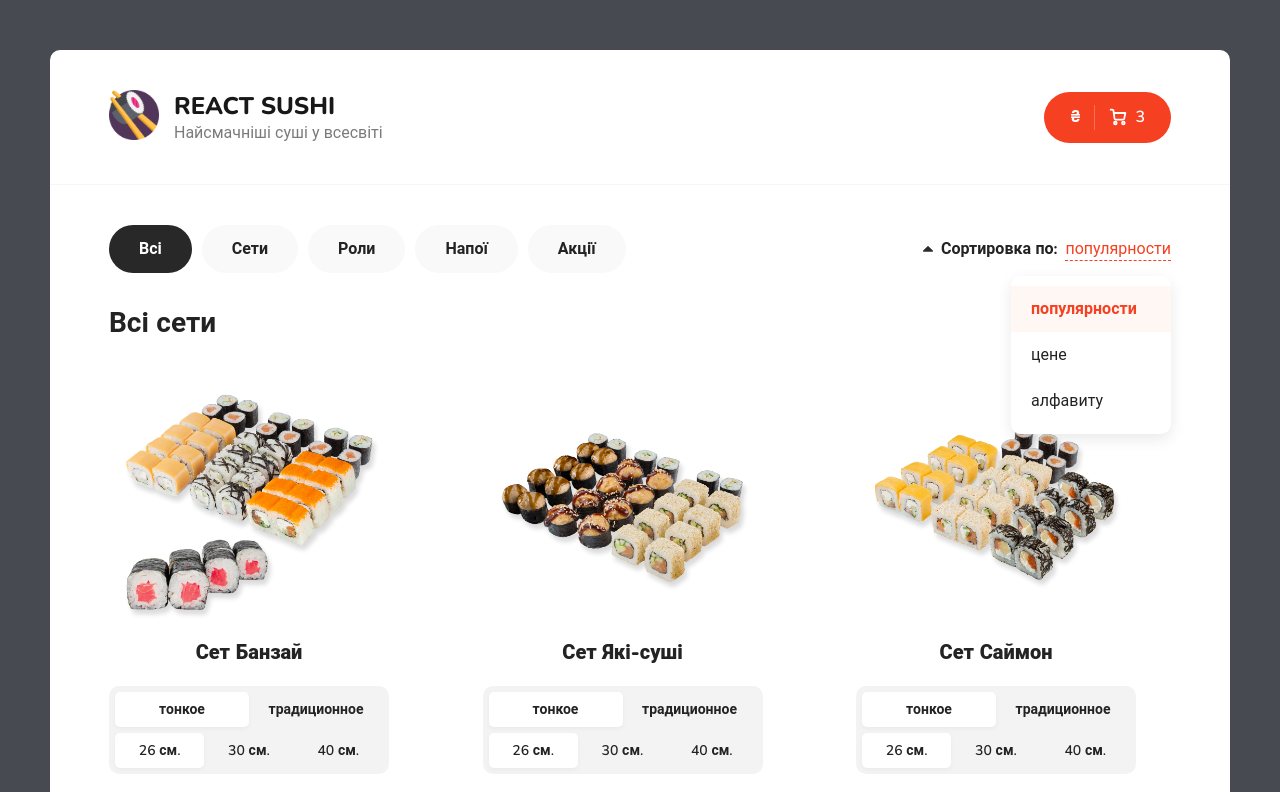
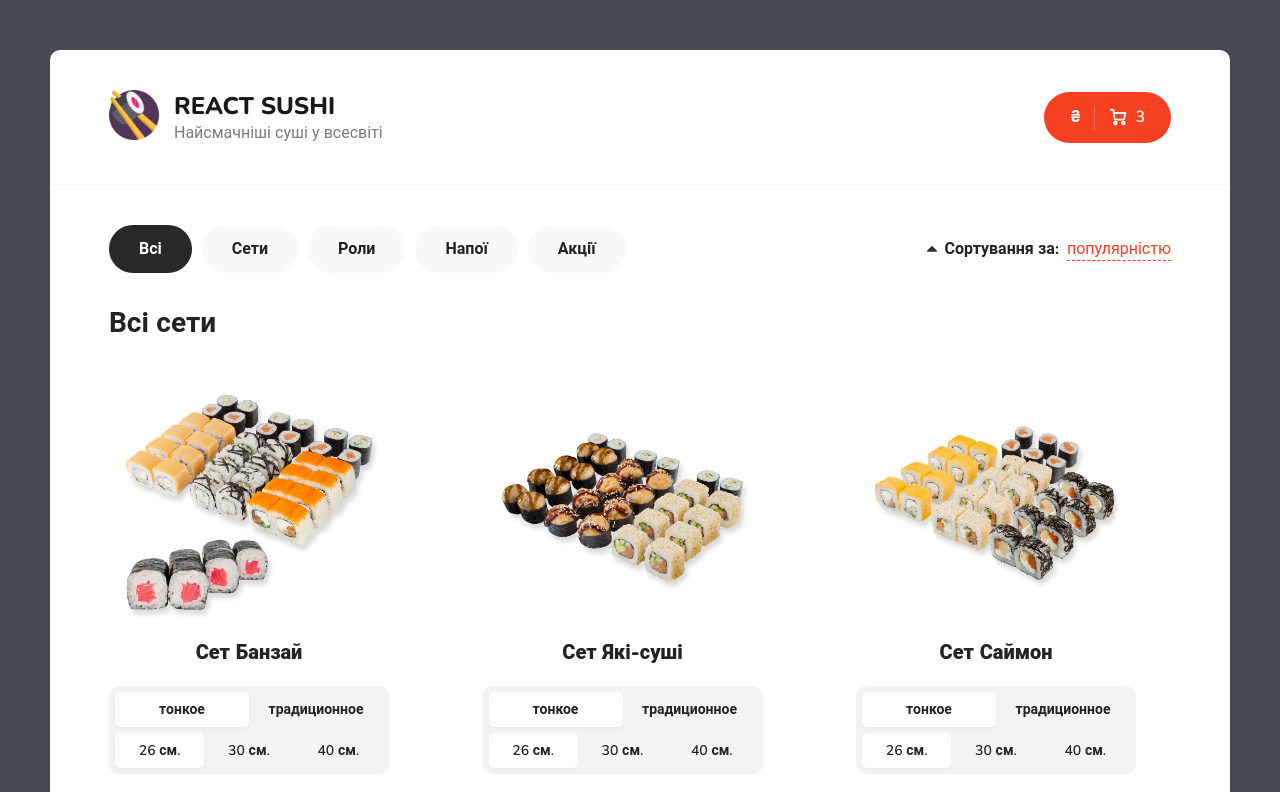
Before and after one commit to RomanRiezanov/React-Sushi, a React (Create React App) app: page /#/ in a window 1280 px wide. Shown: the top 792 px of the page. Built offline with nearby package versions, Linux system fonts and the light colour scheme.

Commit message:
craeted sorting popUp

```diff
--- a/src/components/Main/Sort/Sort.jsx
+++ b/src/components/Main/Sort/Sort.jsx
@@ -1,9 +1,26 @@
-import React from "react";
+import React, { useState } from "react";
+
+const sortedList = [
+  { title: "популярністю", id: 0 },
+  { title: "ціною", id: 1 },
+];
 
 const Sort = () => {
+  const [isOpenPopUp, setIsOpenPopUp] = useState(false);
+  const [ActiveSort, setActiveSort] = useState(0);
+
+  const dropPopUp = () => {
+    setIsOpenPopUp(!isOpenPopUp);
+  };
+
+  const chooseActiveSort = (index) => {
+    setActiveSort(index);
+    setIsOpenPopUp(false);
+  };
+
   return (
     <div className="sort">
-      <div className="sort__label">
+      <div className="sort__label" onClick={dropPopUp}>
         <svg
           width="10"
           height="6"
@@ -16,16 +33,24 @@ const Sort = () => {
             fill="#2C2C2C"
           />
         </svg>
-        <b>Сортировка по:</b>
-        <span>популярности</span>
+        <b>Сортування за:</b>
+        <span>{sortedList[ActiveSort].title}</span>
       </div>
-      <div className="sort__popup">
-        <ul>
-          <li className="active">популярности</li>
-          <li>цене</li>
-          <li>алфавиту</li>
-        </ul>
-      </div>
+      {isOpenPopUp && (
+        <div className="sort__popup">
+          <ul>
+            {sortedList.map((sort) => (
+              <li
+                key={sort.id}
+                className={ActiveSort === sort.id ? "active" : ""}
+                onClick={() => chooseActiveSort(sort.id)}
+              >
+                {sort.title}
+              </li>
+            ))}
+          </ul>
+        </div>
+      )}
     </div>
   );
 };
```
